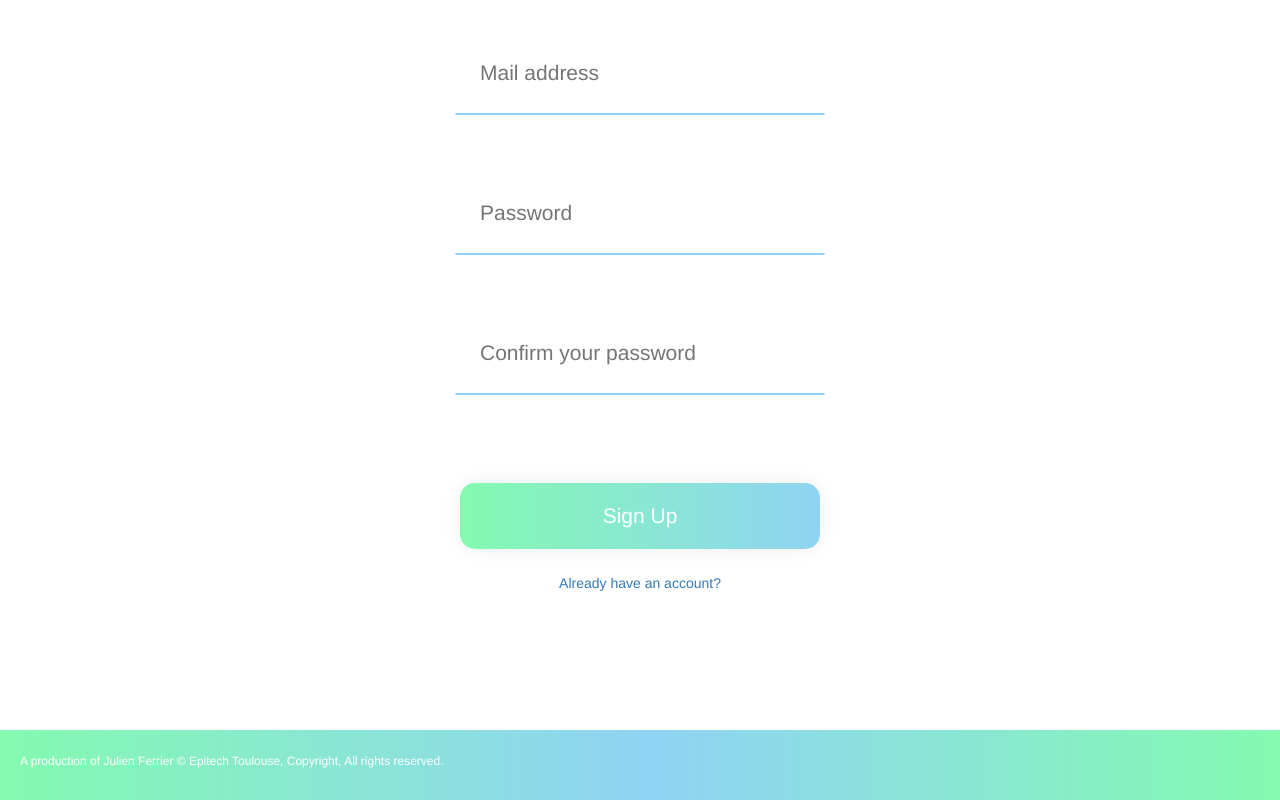
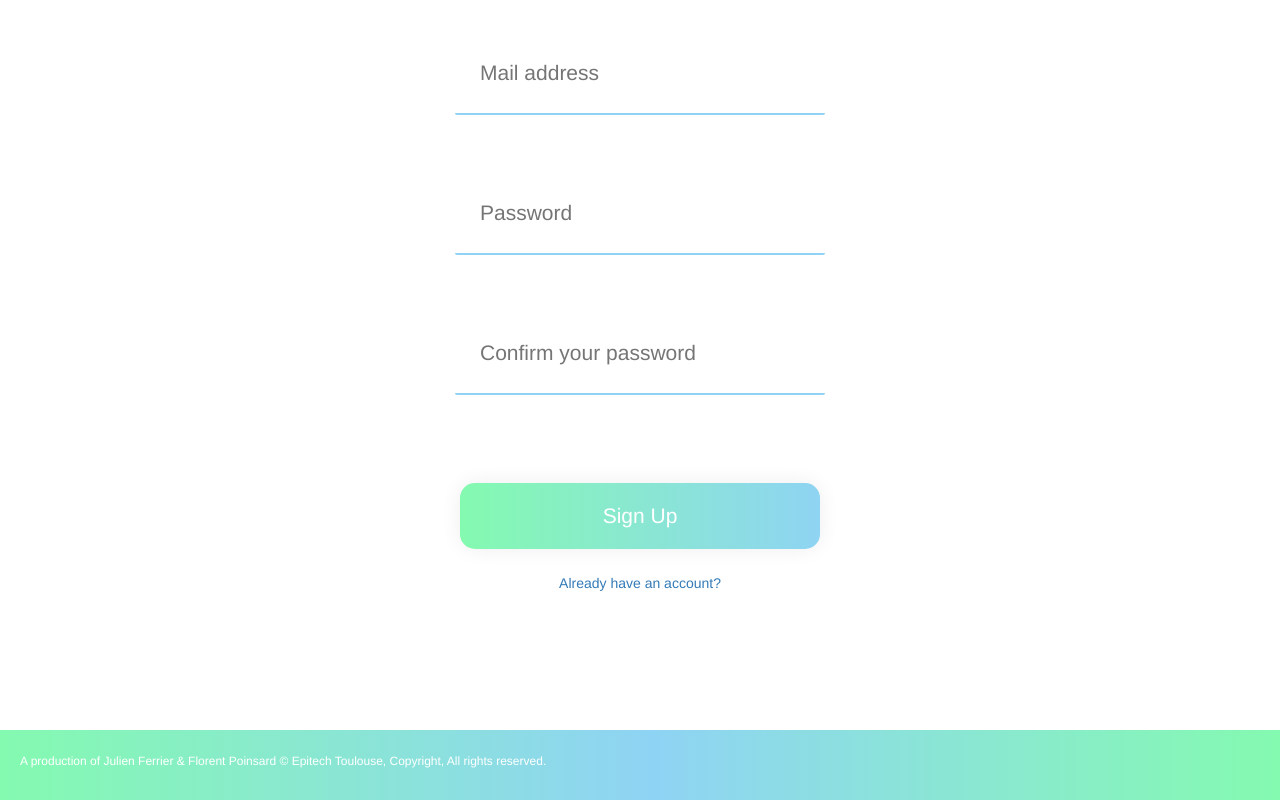
Before and after one commit to frouioui/dashboard-epitech, a React (Create React App) app in the folder app/: page /signup in a window 1280 px wide. Shown: the part 200-1000 px from the top of the page. Built offline with nearby package versions, Linux system fonts and the light colour scheme.

Commit message:
[ADD] footer owners

```diff
--- a/app/src/pages/Login.js
+++ b/app/src/pages/Login.js
@@ -70,7 +70,7 @@ function Login() {
       </div>
         { isError &&<Error>The username or password provided were incorrect!</Error> }
       <div class="footer">
-        <h6>A production of Julien Ferrier © Epitech Toulouse, Copyright, All rights reserved.</h6>
+        <h6>A production of Julien Ferrier & Florent Poinsard © Epitech Toulouse, Copyright, All rights reserved.</h6>
       </div>
     </Card>
   );
--- a/app/src/pages/Signup.js
+++ b/app/src/pages/Signup.js
@@ -85,7 +85,7 @@ if (isRegisterIn) {
         </div>
         { isMismatchPwd &&<Error>Oups! The passwords seem to be different.</Error> }
         <div class="footer">
-        <h6>A production of Julien Ferrier © Epitech Toulouse, Copyright, All rights reserved.</h6>
+        <h6>A production of Julien Ferrier & Florent Poinsard © Epitech Toulouse, Copyright, All rights reserved.</h6>
         </div>
       </Card>
     );
```
